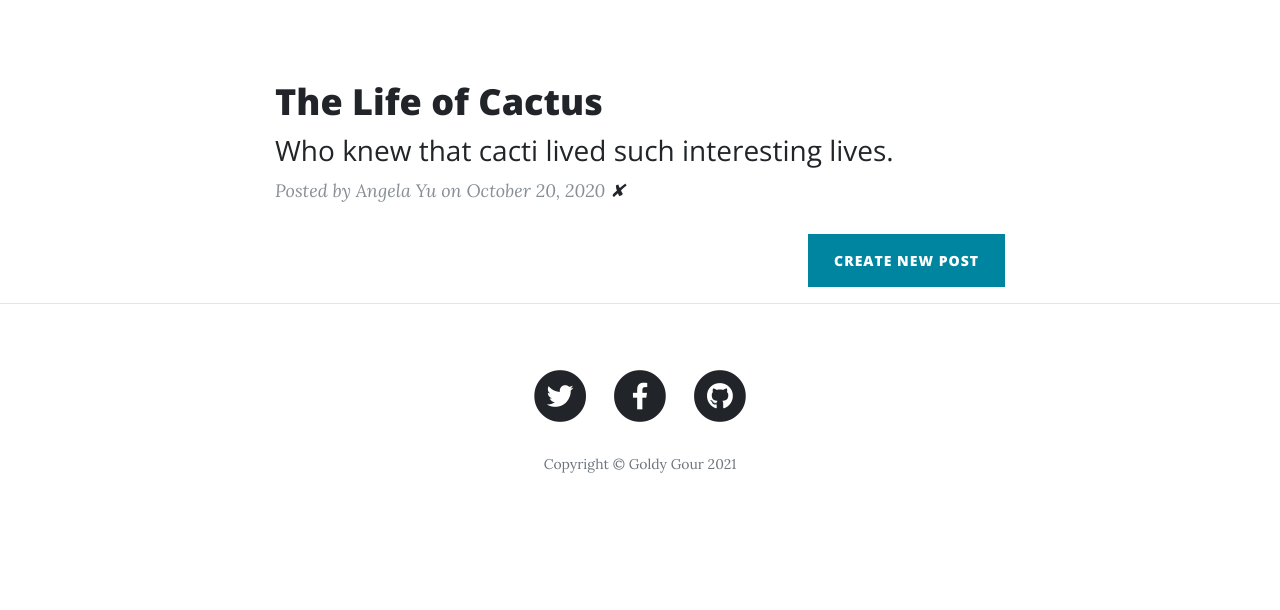
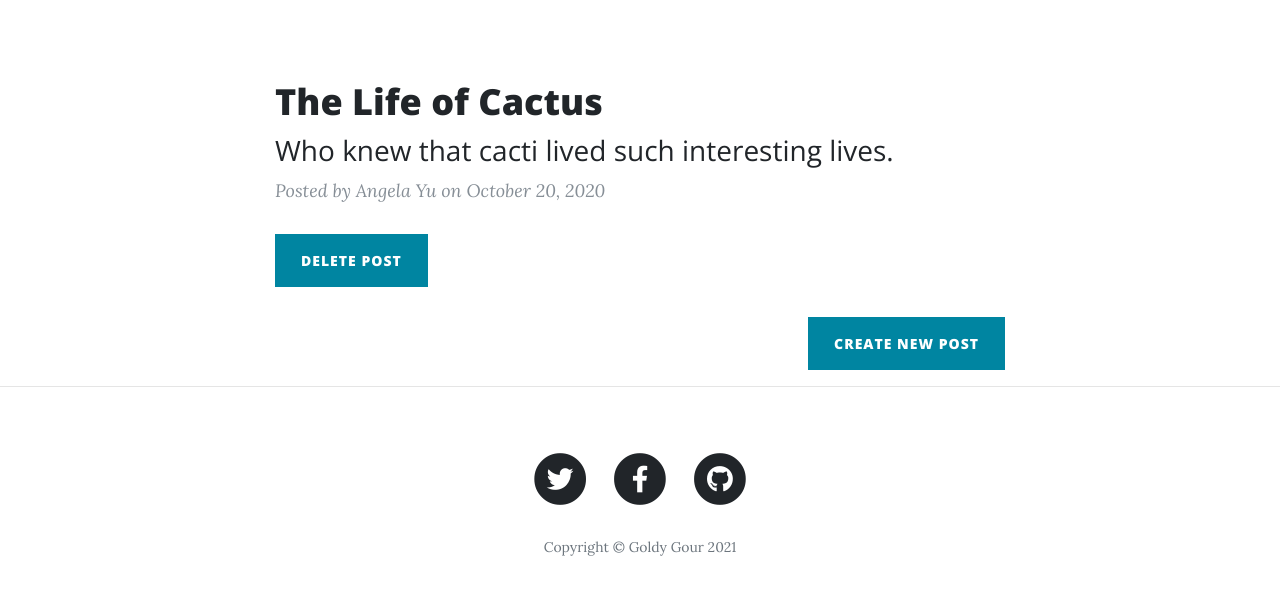
Before and after one commit to 21goldy/My_Day70, a Flask app: page / in a window 1280 px wide. Shown: the part 532-1142 px from the top of the page. Before the commit the page ends 1005 px from the top, so only its background shows below. Run offline with Flask 2, Linux system fonts and the light colour scheme; a user stored in the database is signed in; data comes from the database, SQL or seed files in the repository; some libraries are stand-ins or nearby versions.

Commit message:
Initial commit

```diff
--- a/main.py
+++ b/main.py
@@ -90,7 +90,7 @@ def register():
 
         if User.query.filter_by(email=form.email.data).first():
             print(User.query.filter_by(email=form.email.data).first())
-            #User already exists
+            # User already exists
             flash("You've already signed up with that email, log in instead!")
             return redirect(url_for('login'))
 
--- a/templates/index.html
+++ b/templates/index.html
@@ -33,8 +33,10 @@
             {{post.author.name}}
             on {{post.date}}
             {% if current_user.id == 1: %}
-            <a href="{{url_for('delete_post', post_id=post.id) }}">✘</a>
-            {% endif %}
+          <div class="clearfix">
+            <a class="btn btn-primary float-left" href="{{url_for('delete_post', post_id=post.id) }}">Delete Post</a>
+          </div>
+          {% endif %}
           </p>
         </div>
         {% endfor %}
```
